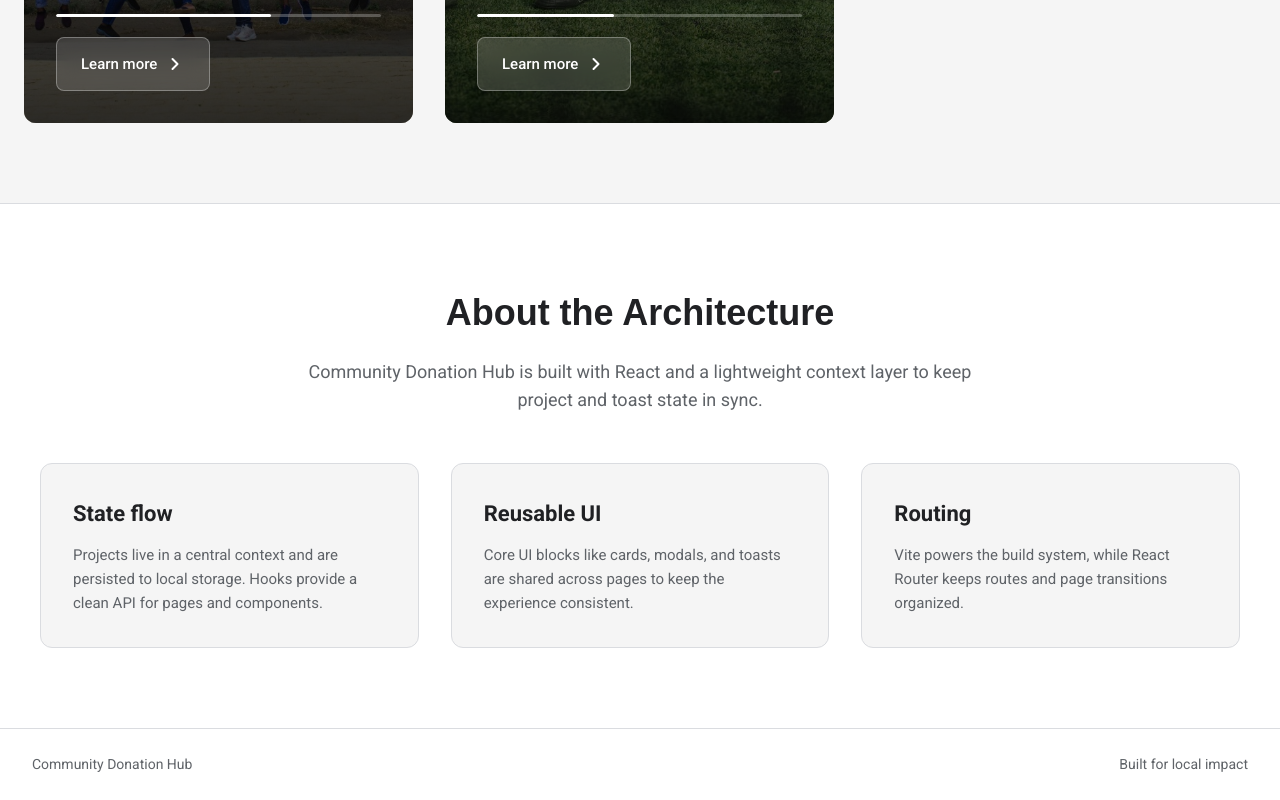
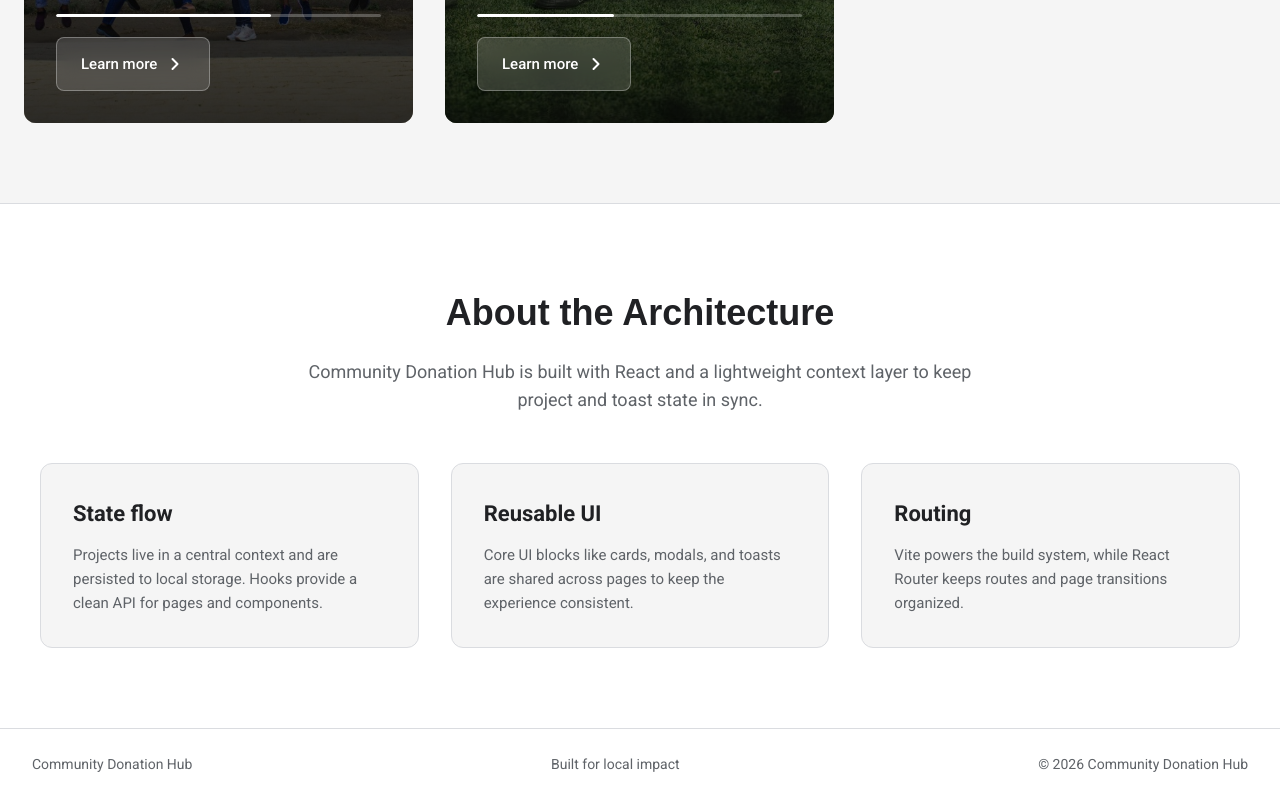
Before and after one commit to simonmaina1-dot/SPA-Project-1, a React (Vite) app: page / in a window 1280 px wide. Shown: the part 2998-3798 px from the top of the page. Built offline with nearby package versions, Linux system fonts and the light colour scheme; a web font is replaced by a local one.

Commit message:
chore(app): align footer with prototype

```diff
--- a/src/App.jsx
+++ b/src/App.jsx
@@ -1,4 +1,4 @@
-import { Routes, Route, Link } from "react-router-dom";
+import { Routes, Route, Link, Navigate, useLocation } from "react-router-dom";
 import Navbar from "./components/Navbar";
 import Toast from "./components/Toast";
 import Home from "./pages/Home";
@@ -23,9 +23,12 @@ function NotFound() {
 }
 
 export default function App() {
+  const location = useLocation();
+  const isAdminPage = location.pathname === "/dashboard" || location.pathname === "/admin";
+
   return (
     <div className="app-shell">
-      <Navbar />
+      {!isAdminPage && <Navbar />}
       <main className="main-content">
         <Routes>
           <Route path="/" element={<Home />} />
@@ -33,14 +36,18 @@ export default function App() {
           <Route path="/add" element={<AddProject />} />
           <Route path="/projects/:projectId" element={<ProjectDetails />} />
           <Route path="/donate/:projectId" element={<Donate />} />
-          <Route path="/admin" element={<AdminDashboard />} />
+          <Route path="/dashboard" element={<AdminDashboard />} />
+          <Route path="/admin" element={<Navigate to="/dashboard" replace />} />
           <Route path="*" element={<NotFound />} />
         </Routes>
       </main>
-      <footer className="app-footer">
-        <span>Community Donation Hub</span>
-        <span>Built for local impact</span>
-      </footer>
+      {!isAdminPage && (
+        <footer className="app-footer">
+          <span>Community Donation Hub</span>
+          <span>Built for local impact</span>
+          <span>© 2026 Community Donation Hub</span>
+        </footer>
+      )}
       <Toast />
     </div>
   );
```
